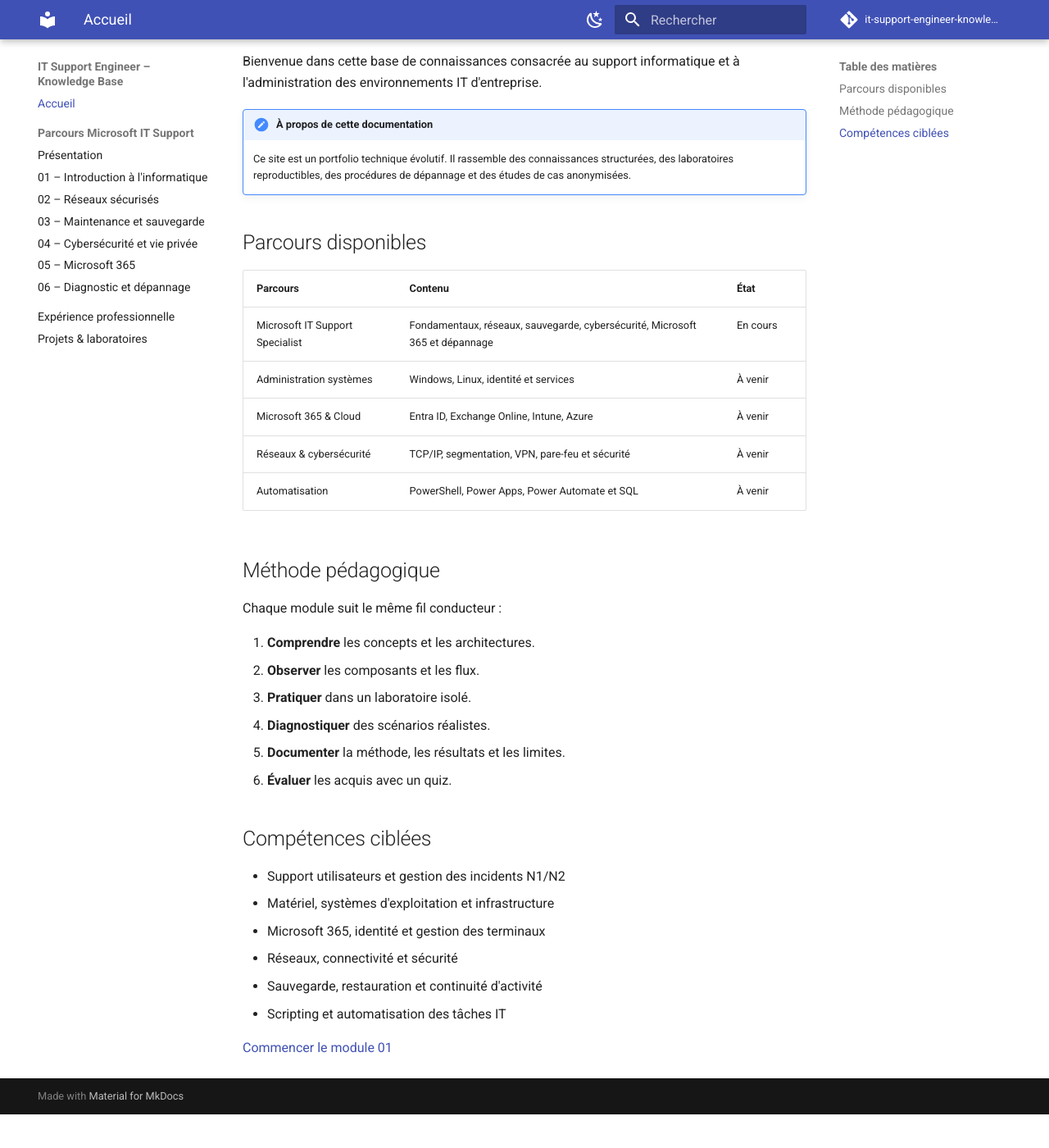
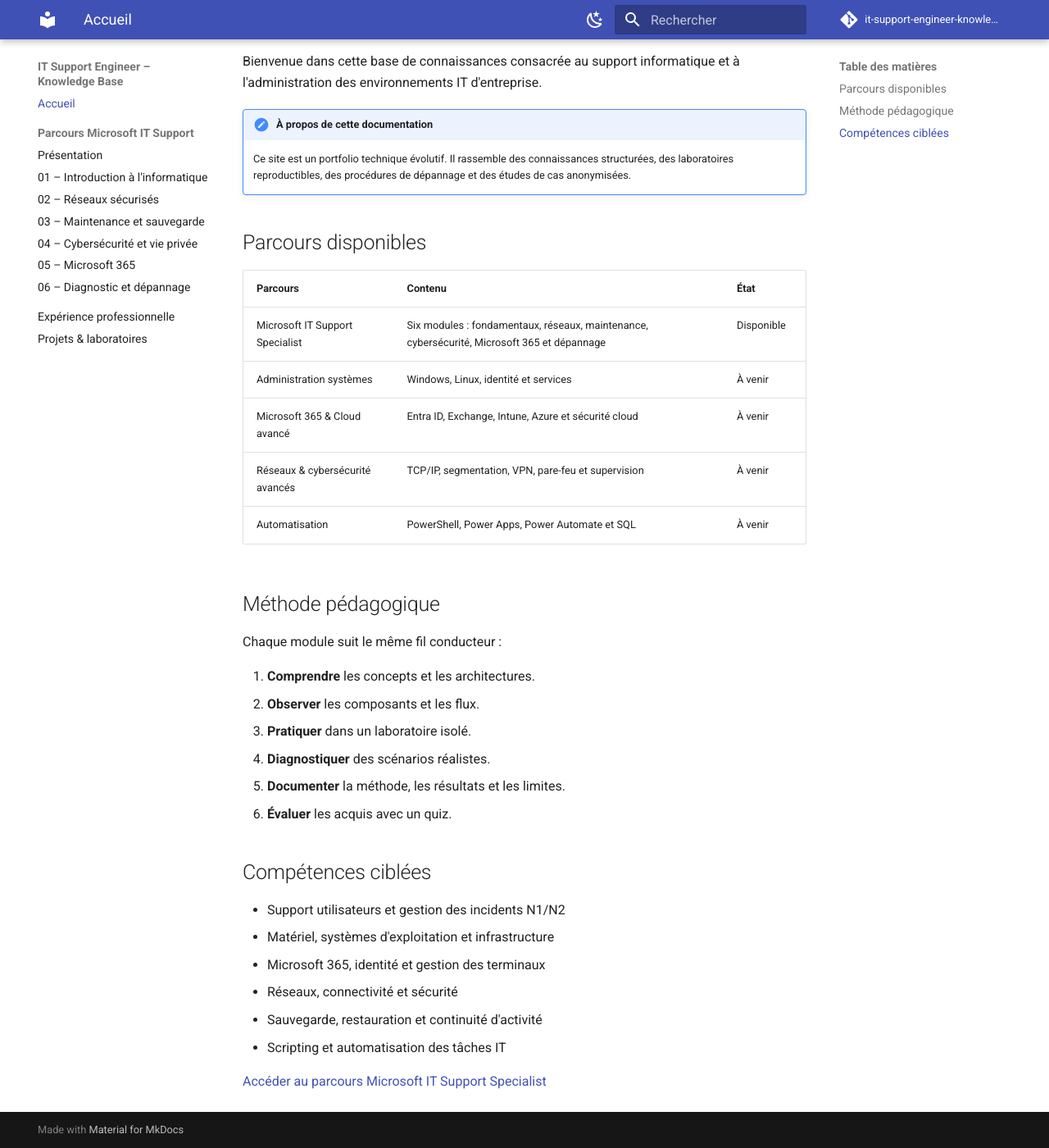
Before and after one commit to aminejguirim/it-support-engineer-knowledge-base, an MkDocs documentation site: the page built from docs/index.md, in a window 1280 px wide and 1400 px high, scrolled down 159 px. Shown: the whole window at 82% size. Built offline with MkDocs 1.6.1 and Material for MkDocs 9.7.7, drawn with Linux system fonts in a browser that asks for light colours; comment, search, counter and statistics services are not loaded; before the commit the page ends 1518 px from its top, so only the background shows below that.

Commit message:
Update knowledge base landing page

```diff
--- a/docs/index.md
+++ b/docs/index.md
@@ -9,10 +9,10 @@ Bienvenue dans cette base de connaissances consacrée au support informatique et
 
 | Parcours | Contenu | État |
 |---|---|---|
-| Microsoft IT Support Specialist | Fondamentaux, réseaux, sauvegarde, cybersécurité, Microsoft 365 et dépannage | En cours |
+| Microsoft IT Support Specialist | Six modules : fondamentaux, réseaux, maintenance, cybersécurité, Microsoft 365 et dépannage | Disponible |
 | Administration systèmes | Windows, Linux, identité et services | À venir |
-| Microsoft 365 & Cloud | Entra ID, Exchange Online, Intune, Azure | À venir |
-| Réseaux & cybersécurité | TCP/IP, segmentation, VPN, pare-feu et sécurité | À venir |
+| Microsoft 365 & Cloud avancé | Entra ID, Exchange, Intune, Azure et sécurité cloud | À venir |
+| Réseaux & cybersécurité avancés | TCP/IP, segmentation, VPN, pare-feu et supervision | À venir |
 | Automatisation | PowerShell, Power Apps, Power Automate et SQL | À venir |
 
 ## Méthode pédagogique
@@ -35,4 +35,4 @@ Chaque module suit le même fil conducteur :
 - Sauvegarde, restauration et continuité d'activité
 - Scripting et automatisation des tâches IT
 
-[Commencer le module 01](microsoft-it-support/01-introduction-informatique.md)
+[Accéder au parcours Microsoft IT Support Specialist](microsoft-it-support/index.md)
```
